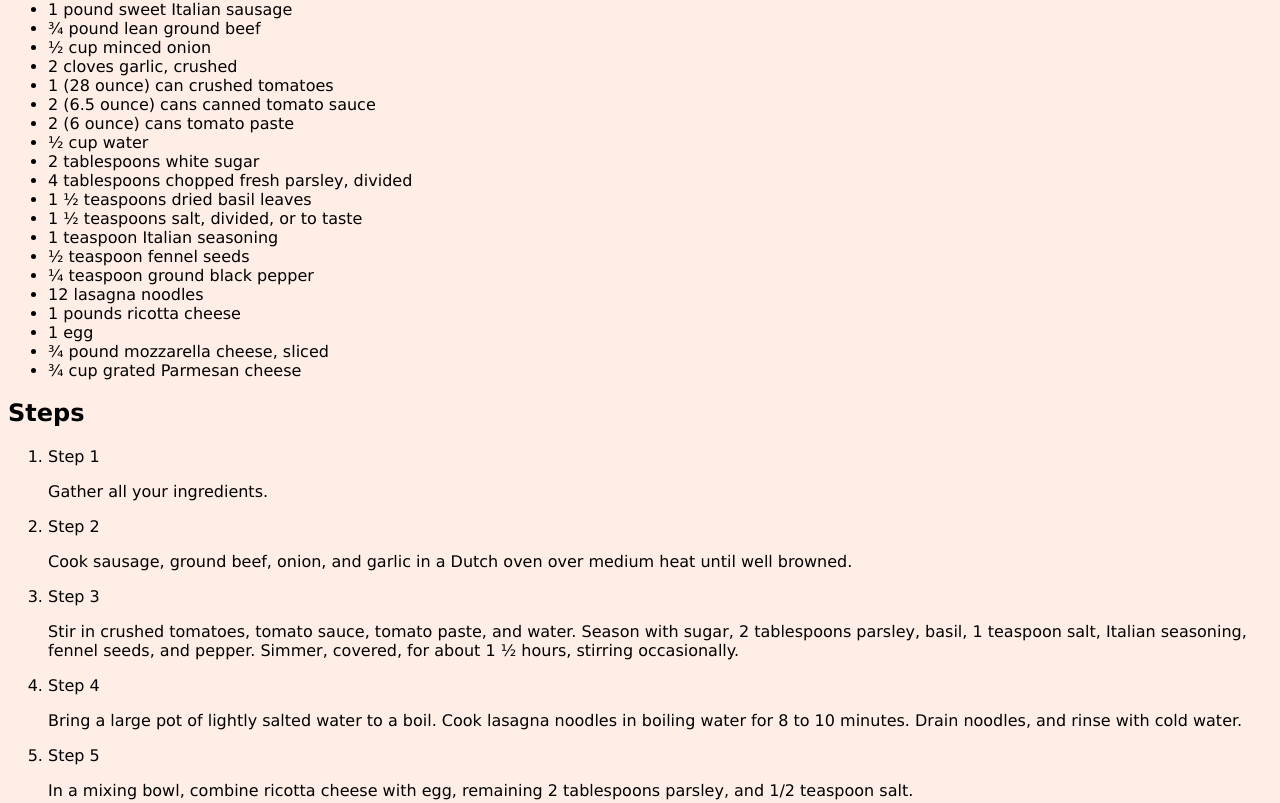
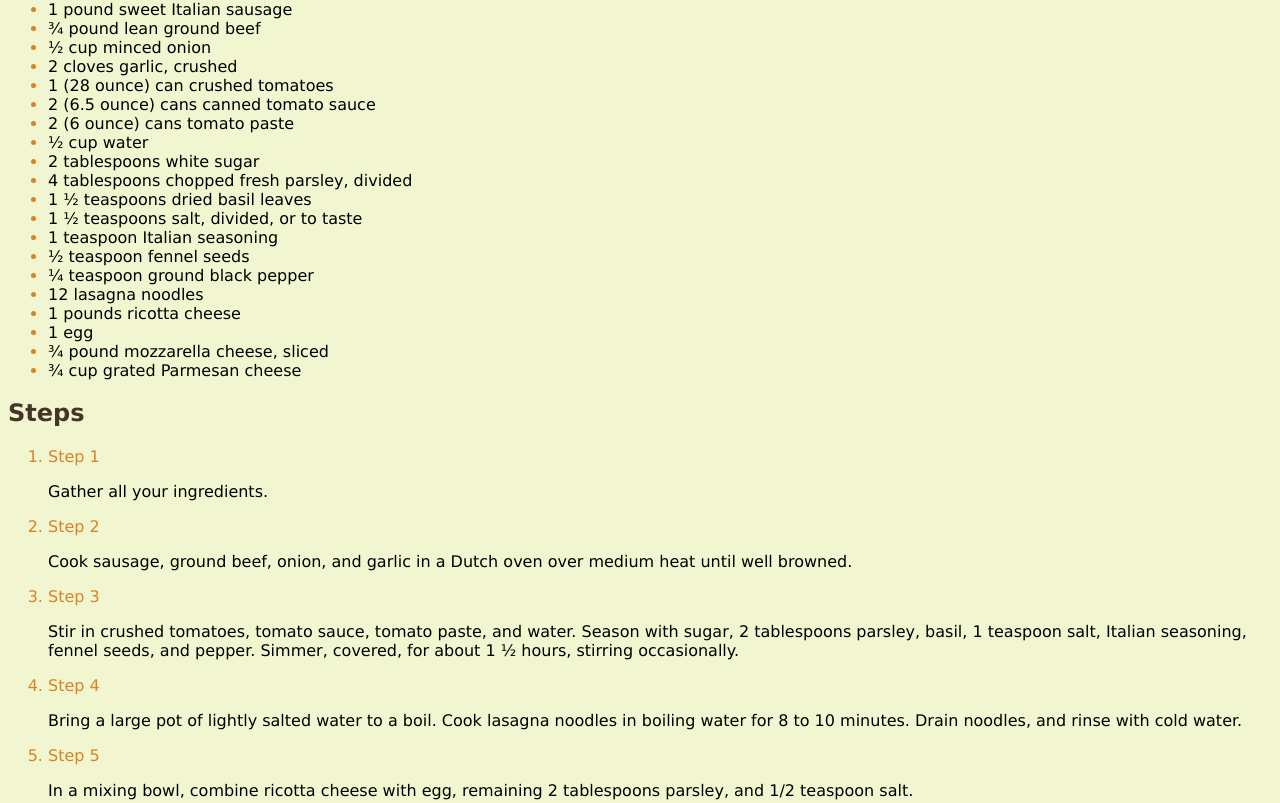
Before and after one commit to detierrez/odin-recipes, a plain HTML site: page recipes/lasagna.html in a window 1280 px wide. Shown: the part 771-1574 px from the top of the page. Drawn offline with Linux system fonts and the light colour scheme.

Commit message:
Add orange color palette

```diff
--- a/styles/style.css
+++ b/styles/style.css
@@ -1,9 +1,20 @@
 body {
-    font-family: "Verdana", sans-serif;
-    background-color: rgb(255, 238, 230);
+  font-family: "Verdana", sans-serif;
+  background-color: #F2F6D0;
 }
 
 img.preview {
-    height: 450px;
-    width: auto;
+  height: 450px;
+  width: auto;
 }
+
+h1,
+h2 {
+  color: #443627;
+}
+
+ul li::marker,
+ol li::marker,
+ol li {
+  color: #D98324;
+}
```
